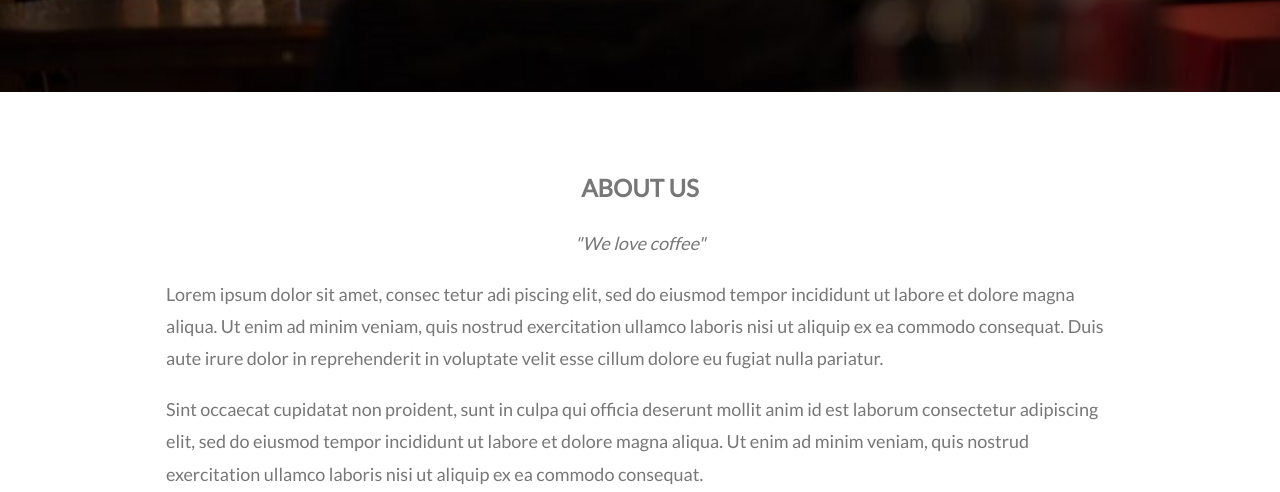
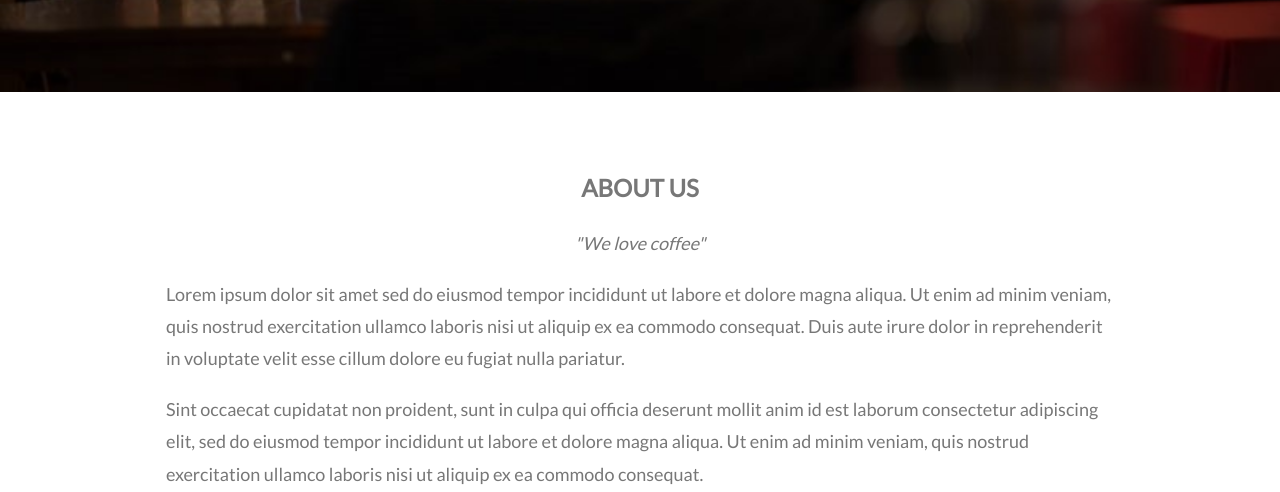
Before and after one commit to markbayley/coffeeshop, a plain HTML site: page index.html in a window 1280 px wide. Shown: the part 308-800 px from the top of the page. Drawn offline with nearby package versions, Linux system fonts and the light colour scheme.

Commit message:
commit 2

```diff
--- a/index.html
+++ b/index.html
@@ -98,7 +98,7 @@ p {
     <div class="w3-content w3-container w3-padding-64" id="about">
         <h3 class="w3-center"><strong>ABOUT US</strong></h3>
         <p class="w3-center"><em>"We love coffee"</em></p>
-        <p>Lorem ipsum dolor sit amet, consec tetur adi piscing elit, sed do eiusmod tempor incididunt ut labore et dolore magna aliqua. Ut enim ad minim veniam,
+        <p>Lorem ipsum dolor sit amet sed do eiusmod tempor incididunt ut labore et dolore magna aliqua. Ut enim ad minim veniam,
             quis nostrud exercitation ullamco laboris nisi ut aliquip ex ea commodo consequat. Duis aute irure dolor in reprehenderit in voluptate velit esse cillum dolore eu fugiat nulla pariatur. </p>
         <p> Sint occaecat cupidatat non proident, sunt in culpa
             qui officia deserunt mollit anim id est laborum consectetur adipiscing elit, sed do eiusmod tempor incididunt ut labore et dolore magna aliqua. Ut enim ad minim veniam, quis nostrud exercitation ullamco laboris nisi ut aliquip ex ea commodo consequat.</p>
```
